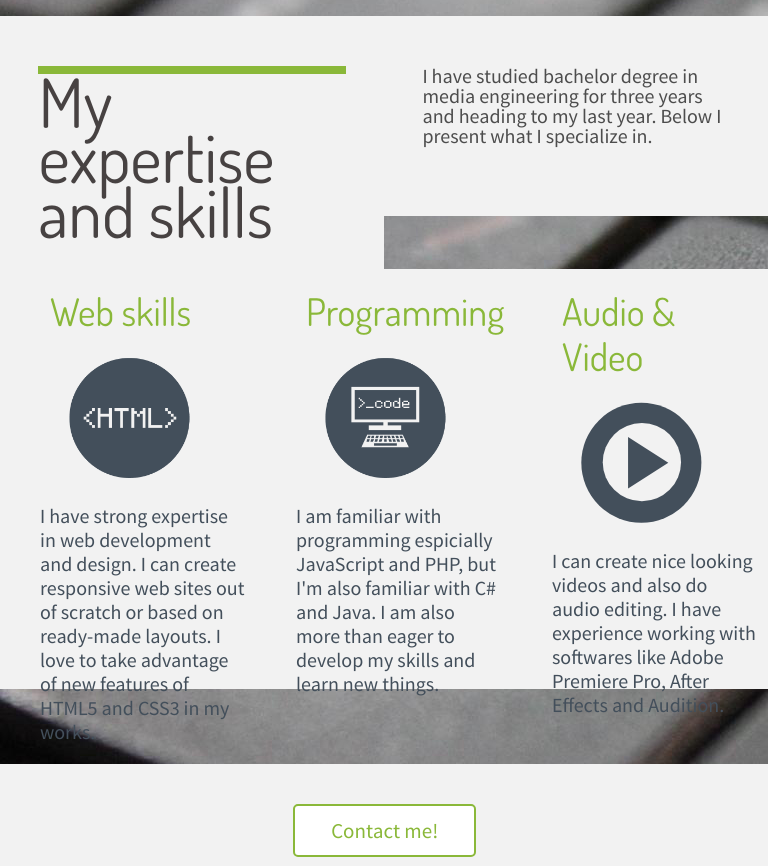
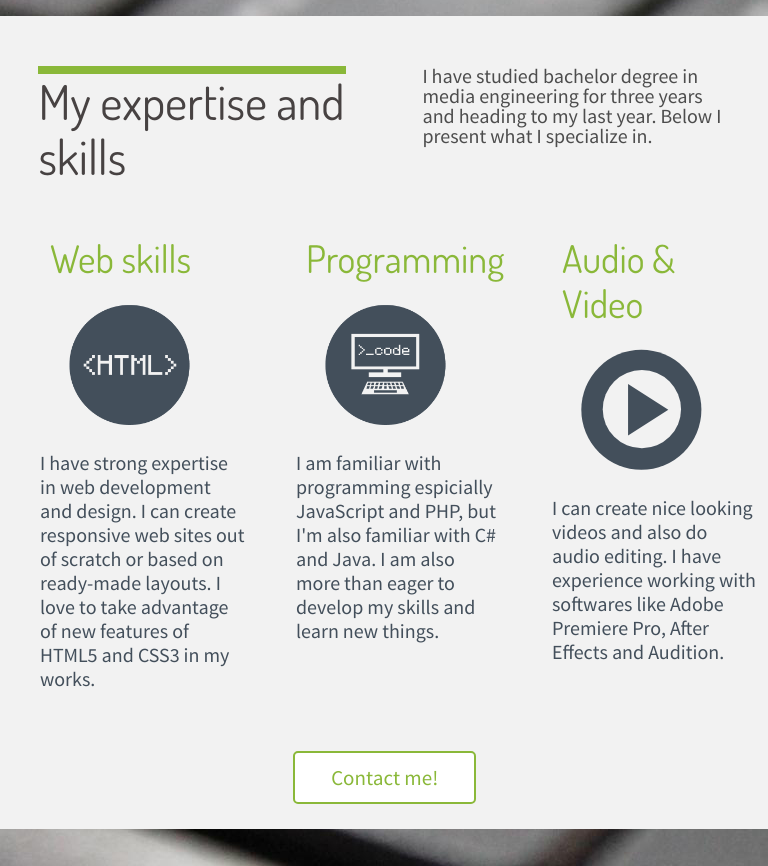
Before and after one commit to henrisutinen/henrisutinen.github.io, a plain HTML site: page index.html in a window 768 px wide. Shown: the part 1777-2643 px from the top of the page. Drawn offline with nearby package versions, Linux system fonts and the light colour scheme; files whose address does not match are found by name; a web font is replaced by a local one.

Commit message:
fixed bugs

```diff
--- a/css/zerogrid-full.css
+++ b/css/zerogrid-full.css
@@ -231,7 +231,7 @@ Author URI: http://www.zerotheme.com/
 	float:right;
 	font-family:dosis2;
 	color: #474242;
-	font-size: 68px;
+	font-size: 48px;
 	margin-right: 80px;
 	margin-top: 150px;
 	border-top: 8px solid #8AB839;
@@ -527,7 +527,7 @@ Author URI: http://www.zerotheme.com/
 	opacity: 1.0 !important;
 }
 .zerogrid-full .col-full-example6 {
-	height: 420px !important;
+	height: 520px !important;
 }
 .zerogrid-full #picheight {
 	height: 506px !important;
```
